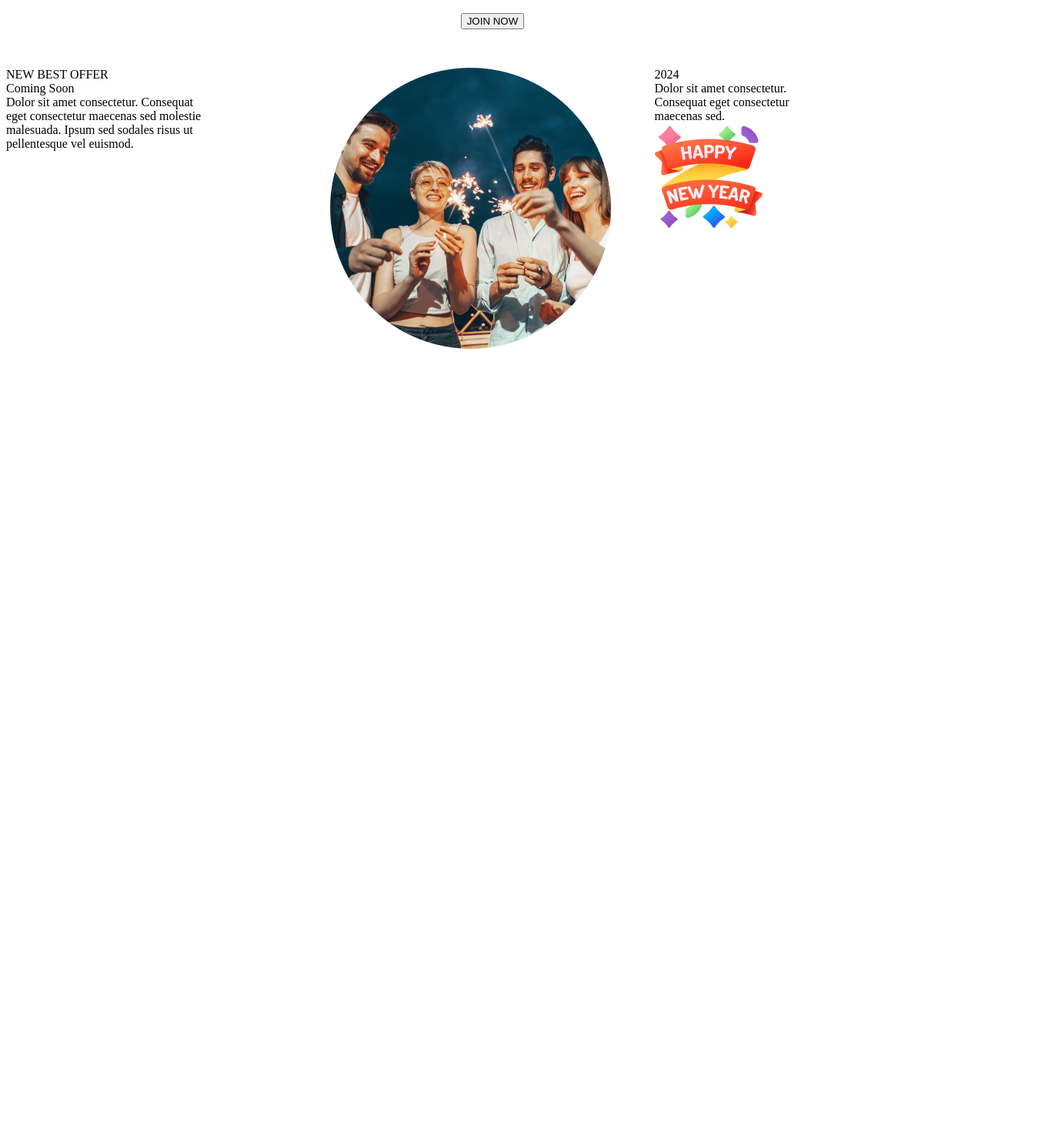
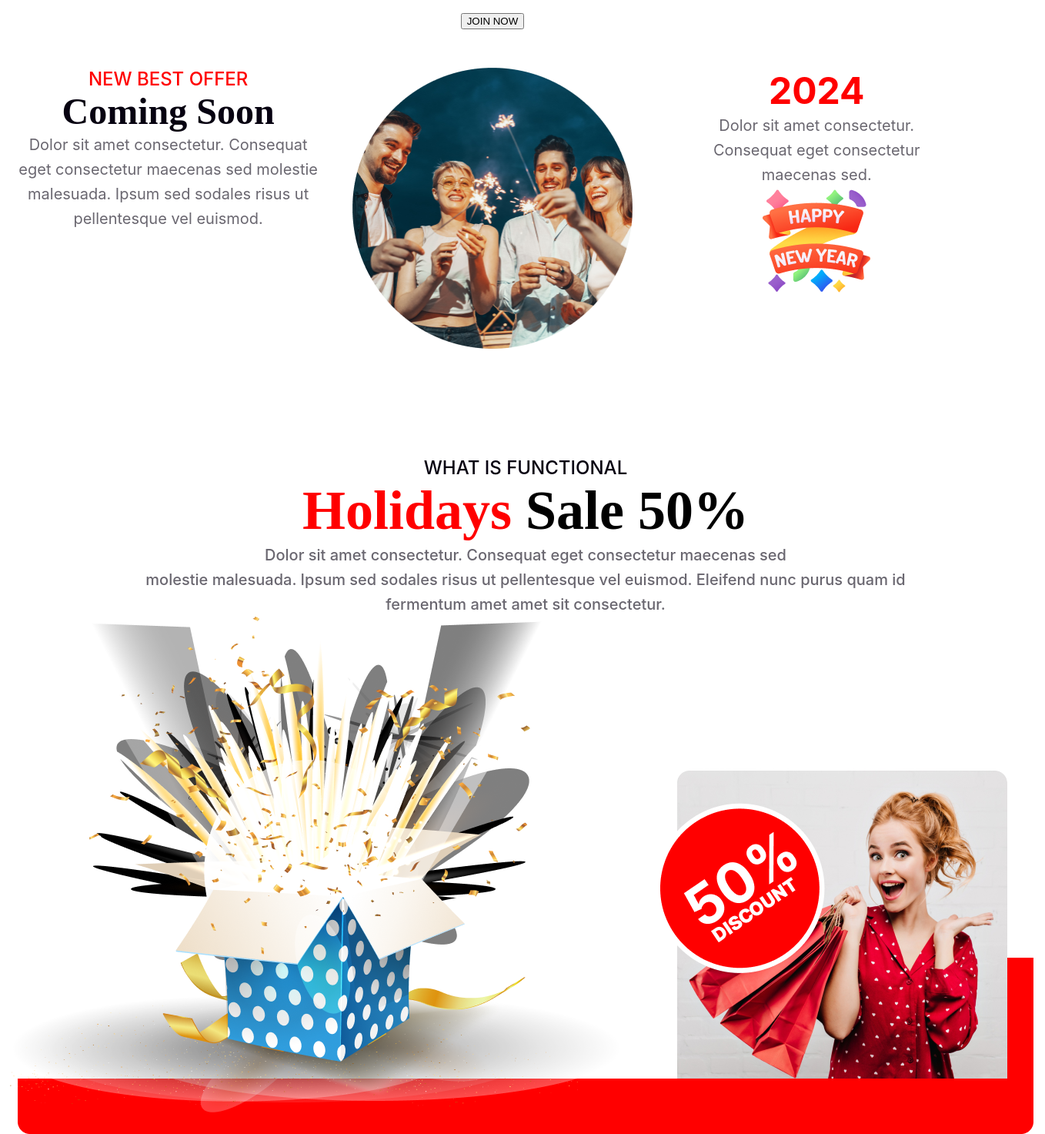
Before and after one commit to sharif2007/assainment-01, a plain HTML site: page index.html in a window 1280 px wide. Shown: the part 3160-4633 px from the top of the page at 77% size, 1358 px wide, since content can reach past the window. Before the commit the page ends 3625 px from the top, so only its background shows below. Drawn offline with Linux system fonts and the light colour scheme.

Commit message:
porfolio added

```diff
--- a/index.html
+++ b/index.html
@@ -48,23 +48,59 @@
             <div class="red-button"><button>JOIN NOW</button></div>
         </section>
         <section class="soon">
-                <section class="coming-soon-01">
+            <div class="coming-soon-01">
                 <div id="coming-soon-01-01">NEW BEST OFFER</div>
                 <div id="coming-soon-01-02">Coming Soon</div>
                 <div id="coming-soon-01-03">Dolor sit amet consectetur. Consequat <br>eget consectetur maecenas sed
                     molestie <br>
                     malesuada. Ipsum sed sodales risus ut <br> pellentesque vel euismod. </div>
 
-                </section>
-                <section class="coming-soon-02">
-                    <img class="coming-soon-02-img" src="images/Ellipse 1.png" alt="">
-                </section>
-                <section class="coming-soon-03">
+            </div>
+            <div class="coming-soon-02">
+                <img id="coming-soon-02-img" src="images/Ellipse 1.png" alt="">
+            </div>
+            <div class="coming-soon-03">
                 <div id="coming-soon-03-01">2024</div>
                 <div id="coming-soon-03-02">Dolor sit amet consectetur. <br>Consequat eget consectetur <br> maecenas
                     sed.</div>
-                    <div id="coming-soon-03-03"><img class="coming-soon-03-03-img" src="images/Group 96.png" alt="">
+                <div id="coming-soon-03-03"><img id="coming-soon-03-03-img" src="images/Group 96.png" alt="">
                 </div>
+            </div>
+        </section>
+        <section class="holiday-sale">
+            <div id="functional">WHAT IS FUNCTIONAL</div>
+            <div id="holiday-sale-50"> <span id="holiday-red">Holidays</span> Sale 50%</div>
+            <div id="holiday-sale-content">Dolor sit amet consectetur. Consequat eget consectetur maecenas sed <br>
+                molestie malesuada. Ipsum sed sodales risus ut pellentesque vel euismod. Eleifend nunc purus quam id
+                <br>fermentum amet amet sit consectetur.
+            </div>
+            <div class="holiday-sale-image">
+                <div id="gift-box"> <img id="gift-box-main" src="images/Group 75.png" alt=""> </div>
+                <div id="off"><img src="images/Group 44.png" alt=""></div>
+
+
+
+
+            </div>
+        </section>
+        <section class="portfolio">
+            <section class="portfolio-description">
+                <div id="the-best-gift">THE BEST GIFTS</div>
+                <div id="our-portfolio">Our Awesome Portfolio</div>
+                <div id="portfolio-content">Dolor sit amet consectetur. Consequat eget consectetur maecenas sed molestie
+                    malesuada.<br>Ipsum sed sodales risus ut pellentesque vel euismod. </div>
+            </section>
+            <section class="portfolio-pics">
+                <section class="portfolio-pics-one">
+                <div class="portfolio-pics-firstrow"><img src="images/Rectangle 3.png" alt=""></div>
+                <div class="portfolio-pics-firstrow"><img src="images/Rectangle 4.png" alt=""></div>
+                <div class="portfolio-pics-firstrow"><img src="images/Rectangle 5.png" alt=""></div>
+            </section>
+            <section class="portfolio-pics-two">
+                <div class="portfolio-pics-secondrow"><img src="images/Rectangle 6.png" alt=""></div>
+                <div class="portfolio-pics-secondrow"><img src="images/Rectangle 7.png" alt=""></div>
+                <div class="portfolio-pics-secondrow"><img src="images/Rectangle 8.png" alt=""></div>
+            </section>
             </section>
         </section>
     </main>
--- a/styles/assign.css
+++ b/styles/assign.css
@@ -152,11 +152,206 @@
     display: block;
     text-align: center;
 }
-.soon{
+
+.soon {
     margin-top: 50px;
     display: flex;
 
 }
-.soon > section {
+
+.soon>div {
     width: 33.33%;
-  }
+}
+
+#coming-soon-01-01 {
+    color: #F00;
+    text-align: center;
+    font-family: Inter;
+    font-size: 24px;
+    font-style: normal;
+    font-weight: 500;
+}
+
+#coming-soon-01-02 {
+    color: #070211;
+    font-family: Merriweather;
+    font-size: 48px;
+    font-style: normal;
+    font-weight: 900;
+    text-align: center;
+    line-height: normal;
+    text-transform: capitalize;
+}
+
+#coming-soon-01-03 {
+    color: rgba(7, 2, 17, 0.60);
+    font-family: Inter;
+    font-size: 20px;
+    font-style: normal;
+    font-weight: 400;
+    line-height: 32px;
+    text-align: center;
+}
+
+#coming-soon-02-img {
+    width: 364.844px;
+    height: 364.844px;
+    flex-shrink: 0;
+}
+
+#coming-soon-03-01 {
+    color: #F00;
+    font-family: Inter;
+    font-size: 48px;
+    font-style: normal;
+    font-weight: 700;
+    line-height: normal;
+    text-align: center;
+}
+
+#coming-soon-03-02 {
+    color: rgba(7, 2, 17, 0.60);
+    font-family: Inter;
+    font-size: 20px;
+    font-style: normal;
+    font-weight: 400;
+    line-height: 32px;
+    text-align: center;
+}
+
+#coming-soon-02-img {
+    display: block;
+    margin-left: auto;
+    margin-right: auto;
+
+}
+
+#coming-soon-03-03-img {
+    display: block;
+    margin-left: auto;
+    margin-right: auto;
+}
+
+.holiday-sale {
+    width: 1350px;
+    height: 900px;
+    background-color: #FFF;
+    margin-top: 120px;
+    background-image: url('../images/Rectangle\ 2.png');
+    background-repeat: no-repeat;
+    background-position: bottom;
+}
+
+#functional {
+    display: block;
+    padding-top: 20px;
+    color: #070211;
+    font-family: Inter;
+    font-size: 24px;
+    font-style: normal;
+    font-weight: 500;
+    line-height: normal;
+    text-align: center;
+}
+
+#holiday-sale-50 {
+    text-align: center;
+    font-family: Merriweather;
+    font-size: 72px;
+    font-style: normal;
+    font-weight: 900;
+    line-height: normal;
+
+}
+
+#holiday-red {
+    color: #F00;
+}
+
+#holiday-sale-content {
+    color: rgba(7, 2, 17, 0.60);
+    text-align: center;
+    font-family: Inter;
+    font-size: 20px;
+    font-style: normal;
+    font-weight: 500;
+    line-height: 32px;
+}
+
+#gift-box {
+    display: block;
+    padding-left: 5px;
+    width: 200px;
+    height: 200px;
+}
+
+#off {
+    display: block;
+    padding-left: 800px;
+    width: 500.841px;
+    height: 400px;
+    flex-shrink: 0;
+    border-radius: 16px 16px 0px 0px;
+    background: url('../images/Rectangle\ 1.png'), #FFF;
+    background-position: top right;
+    background-repeat: no-repeat;
+
+}
+
+.portfolio {
+    margin-top: 30px;
+    width: 1350px;
+    height: 1080px;
+    background-color: lightgray;
+}
+
+.portfolio-description {
+    padding-left: 20px;
+    padding-top: 5px;
+}
+
+#the-best-gift {
+    color: #F00;
+    font-family: Inter;
+    font-size: 24px;
+    font-style: normal;
+    font-weight: 500;
+    line-height: normal;
+}
+
+#our-portfolio {
+    color: #070211;
+    font-family: Merriweather;
+    font-size: 48px;
+    font-style: normal;
+    font-weight: 900;
+    line-height: normal;
+    text-transform: capitalize;
+}
+
+#portfolio-content {
+    color: rgba(7, 2, 17, 0.60);
+    font-family: Inter;
+    font-size: 20px;
+    font-style: normal;
+    font-weight: 400;
+    line-height: 32px;
+}
+
+.portfolio-pics-one {
+    display: flex;
+}
+
+.portfolio-pics-firstrow {
+    display: block;
+}
+
+.portfolio-pics-secondrow{
+    display: block;
+}
+.portfolio-pics-two{
+    display: flex;
+}
+.portfolio-pics{
+    padding-left: 30px;
+}
```
Lines whose indentation alone changed are shown as unchanged.
